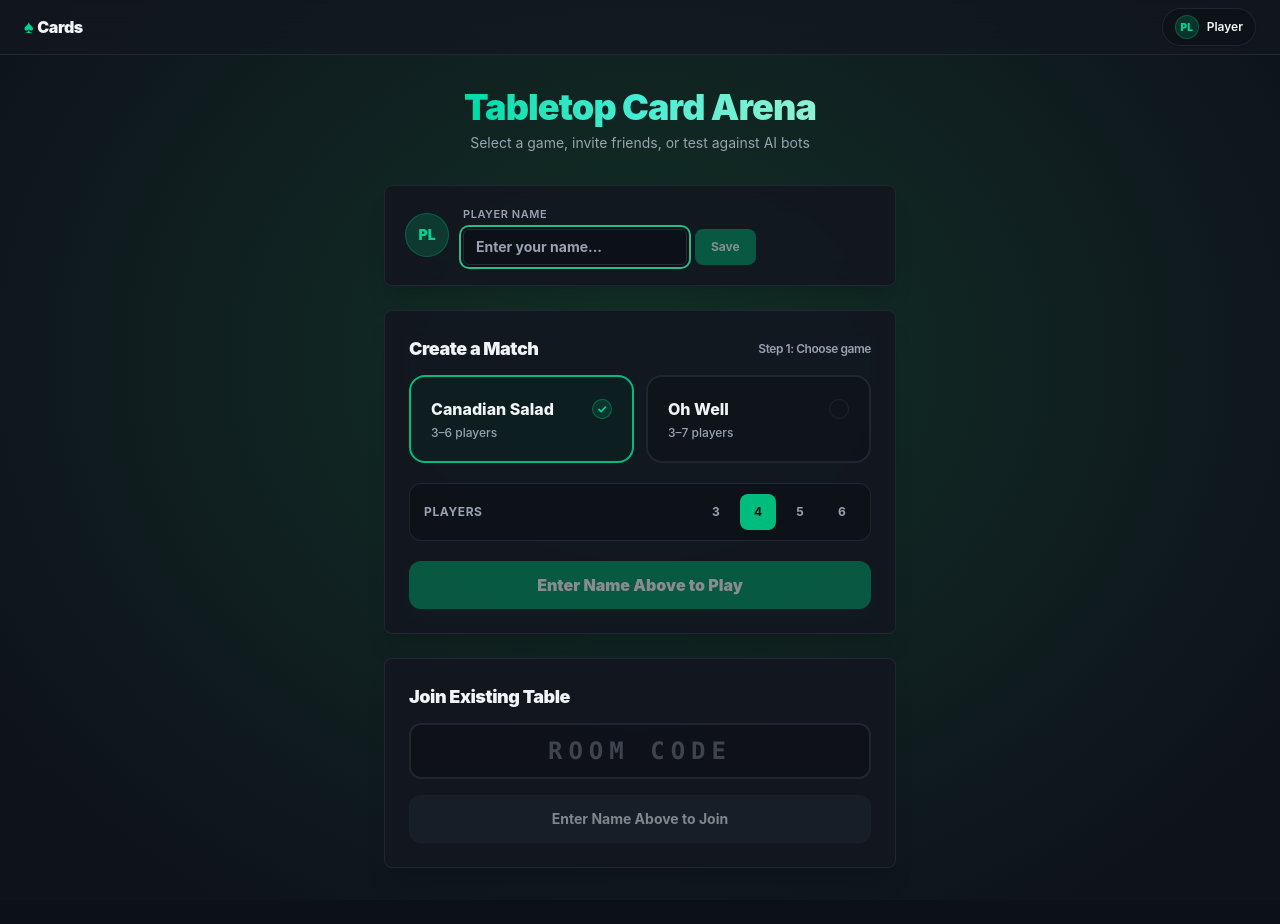
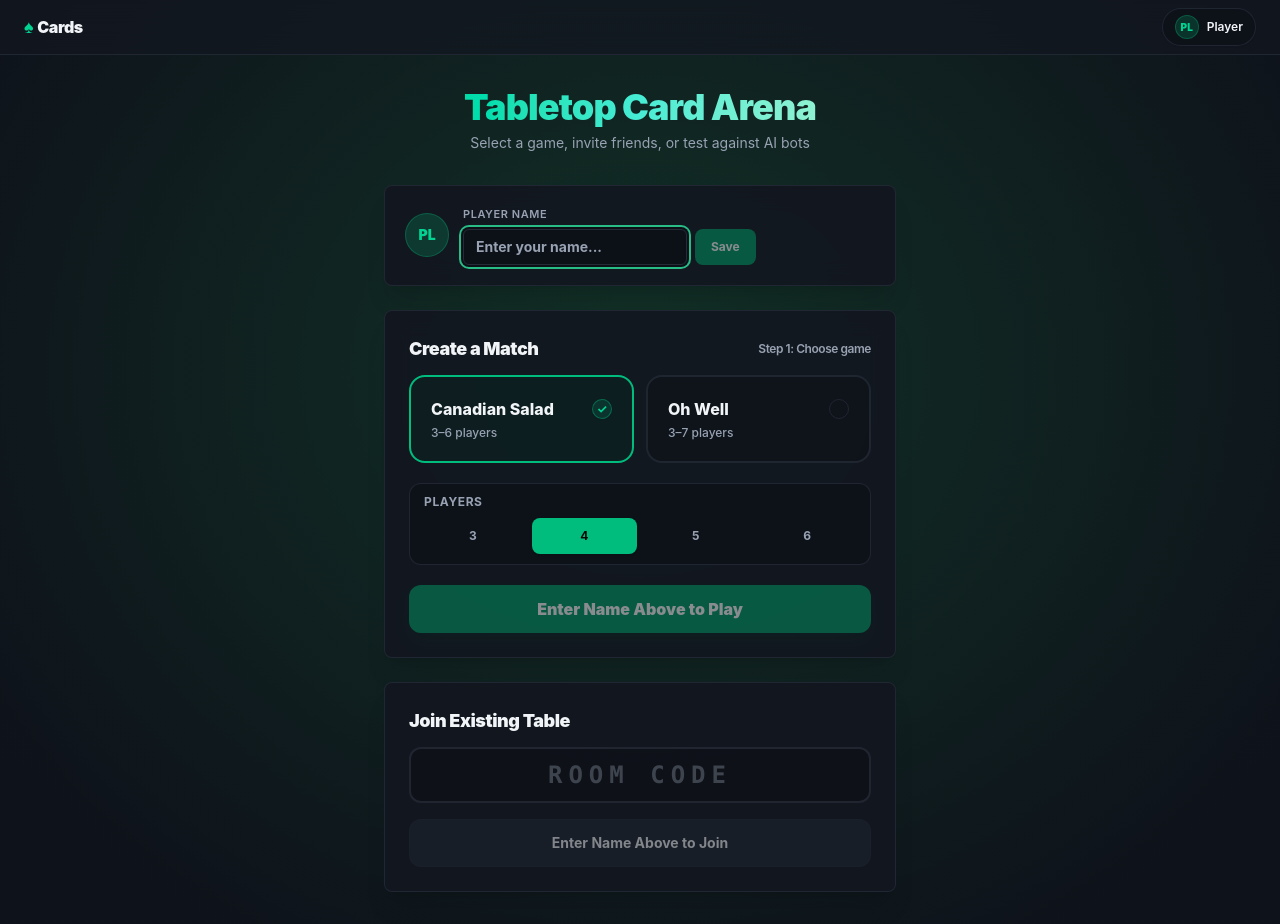
Before and after one commit to casonadams/cards, a Svelte app in the folder web/: page / in a window 1280 px wide. Before the commit the page ends 900 px from the top, so only its background shows below. Built offline with nearby package versions, Linux system fonts and the light colour scheme.

Commit message:
style(lobby): dynamic full-width players button row with consistent height

```diff
--- a/web/src/App.svelte
+++ b/web/src/App.svelte
@@ -1053,15 +1053,15 @@
 						{/each}
 					</div>
 
-					<div class="flex flex-col sm:flex-row sm:items-center justify-between p-2.5 bg-background/60 rounded-xl border border-border/80 gap-2">
+					<div class="flex flex-col p-2.5 bg-background/60 rounded-xl border border-border/80 gap-2">
 						<span class="text-xs font-bold text-muted-foreground uppercase tracking-wider px-1">Players</span>
-						<div class="grid grid-cols-4 gap-1.5 sm:flex sm:items-center">
+						<div class="flex items-center gap-1.5 w-full">
 							{#each playerOptions as n (n)}
 								<button
 									type="button"
 									data-player-count={n}
 									aria-label={`${n} Players`}
-									class="rounded-lg px-3.5 py-1.5 min-w-[36px] h-9 text-xs font-bold transition-all cursor-pointer text-center flex items-center justify-center {playerCount === n
+									class="flex-1 h-9 rounded-lg text-xs font-bold transition-all cursor-pointer text-center flex items-center justify-center {playerCount === n
 										? 'bg-emerald-500 text-zinc-950 font-black shadow-sm'
 										: 'text-muted-foreground hover:text-foreground hover:bg-muted/40'}"
 									onclick={() => (playerCount = n)}
```
